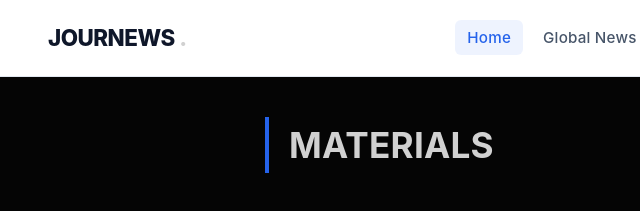
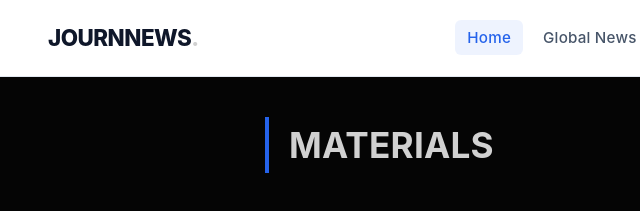
Before and after one commit to kamran94aZ/JourNEWSMedia, a plain HTML site: page facts.html in a window 1280 px wide. Shown: the top 211 px of the page, 24-664 px from the left. Drawn offline with Linux system fonts and the light colour scheme.

Commit message:
Fix HTML formatting and update content

```diff
--- a/facts.html
+++ b/facts.html
@@ -11,7 +11,7 @@
       <header>
         <div class="app-container">
             <div class="logo">
-                <a href="index.html">Journews <span style="color: var(--text-color)">.</span></a>
+                <a href="index.html">JournNews<span style="color: var(--text-color)">.</span></a>
             </div>
             <nav id="nav-menu">
                 <ul>
```
